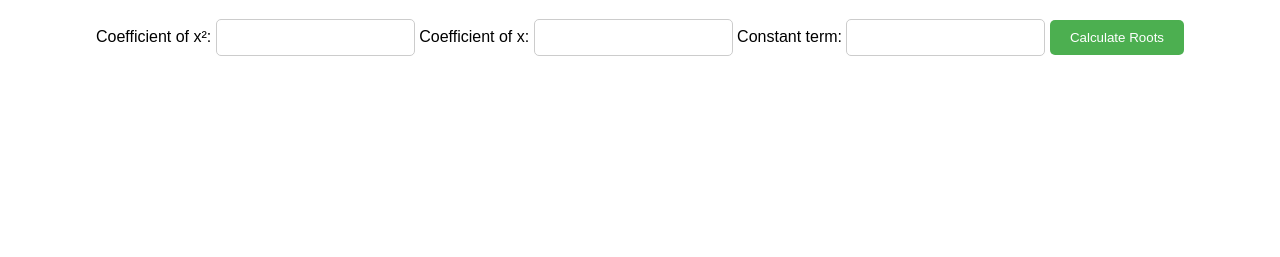
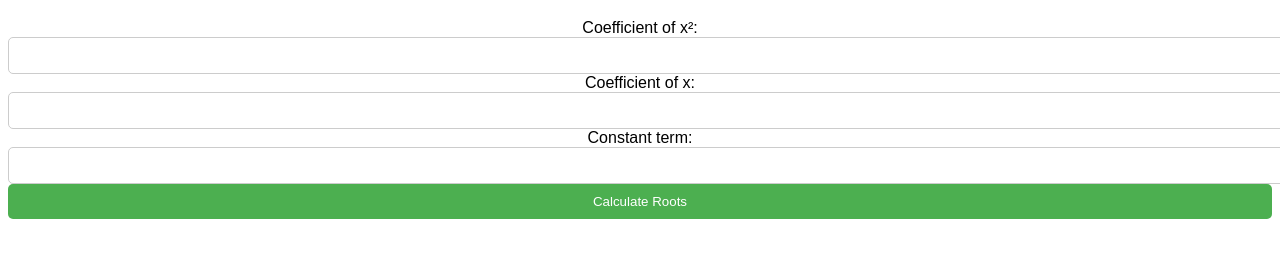
Before and after one commit to sdas39/qes, a plain HTML site: page index.html in a window 1280 px wide. Shown: the part 61-318 px from the top of the page. Drawn offline with Linux system fonts and the light colour scheme.

Commit message:
Update index.html

```diff
--- a/index.html
+++ b/index.html
@@ -12,6 +12,7 @@
             padding: 10px;
             border: 1px solid #ccc;
             border-radius: 5px;
+            width: 100%; /* Ensure inputs fill the entire width on mobile */
         }
 
         button {
@@ -21,6 +22,7 @@
             border: none;
             border-radius: 5px;
             cursor: pointer;
+            width: 100%; /* Ensure button fills the entire width on mobile */
         }
 
         #result {
@@ -31,20 +33,14 @@
 </head>
 <body>
     <h1>Quadratic Equation Roots</h1>
-
     <label for="a">Coefficient of x²:</label>
     <input type="number" id="a" required>
-
     <label for="b">Coefficient of x:</label>
     <input type="number" id="b" required>
-
     <label for="c">Constant term:</label>
     <input type="number" id="c" required>
-
     <button onclick="calculateRoots()">Calculate Roots</button>
-
     <div id="result"></div>
-
     <script>
         function calculateRoots() {
             const a = parseFloat(document.getElementById("a").value);
```
